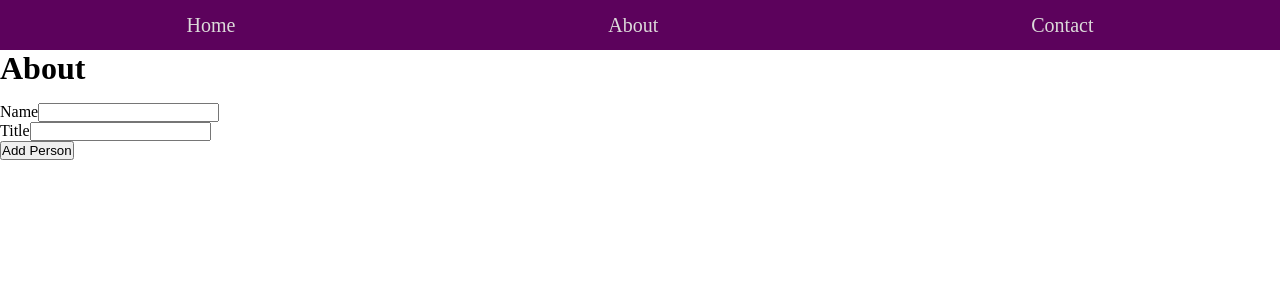
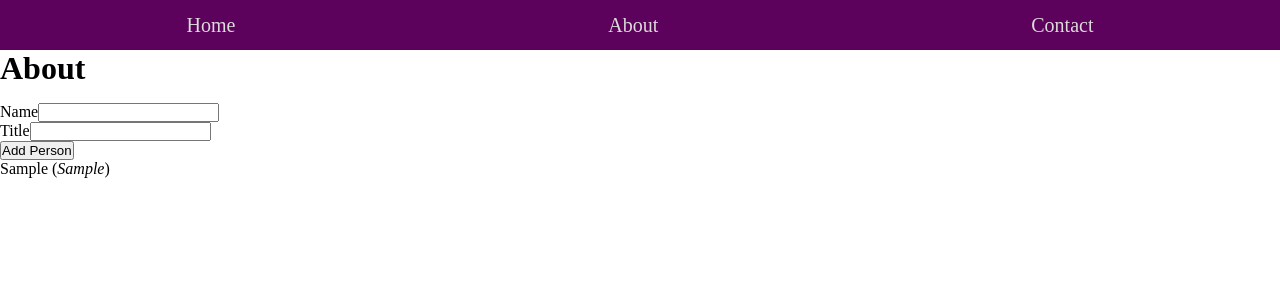
Before and after one commit to tstreets/week-8-app-state-management, a Next.js app: page /about in a window 1280 px wide. Both pictures are taken after typing "Sample", "Sample" into the empty fields and a click on the input "Add Person". Shown: the top 300 px of the page. Built offline with nearby package versions, Linux system fonts and the light colour scheme.

Commit message:
Added jsx for showing the people on the list

```diff
--- a/src/app/about/page.js
+++ b/src/app/about/page.js
@@ -20,7 +20,13 @@ export default function About() {
     setNewPersonForm({ name: "", title: "" });
   }
 
-  console.log(appState.people);
+  const peopleJsx = appState.people.map(function (person) {
+    return (
+      <li>
+        {person.name} (<i>{person.title}</i>)
+      </li>
+    );
+  });
 
   return (
     <>
@@ -52,6 +58,8 @@ export default function About() {
             <input type="submit" value="Add Person" />
           </div>
         </form>
+
+        <ul>{peopleJsx}</ul>
       </main>
     </>
   );
```
